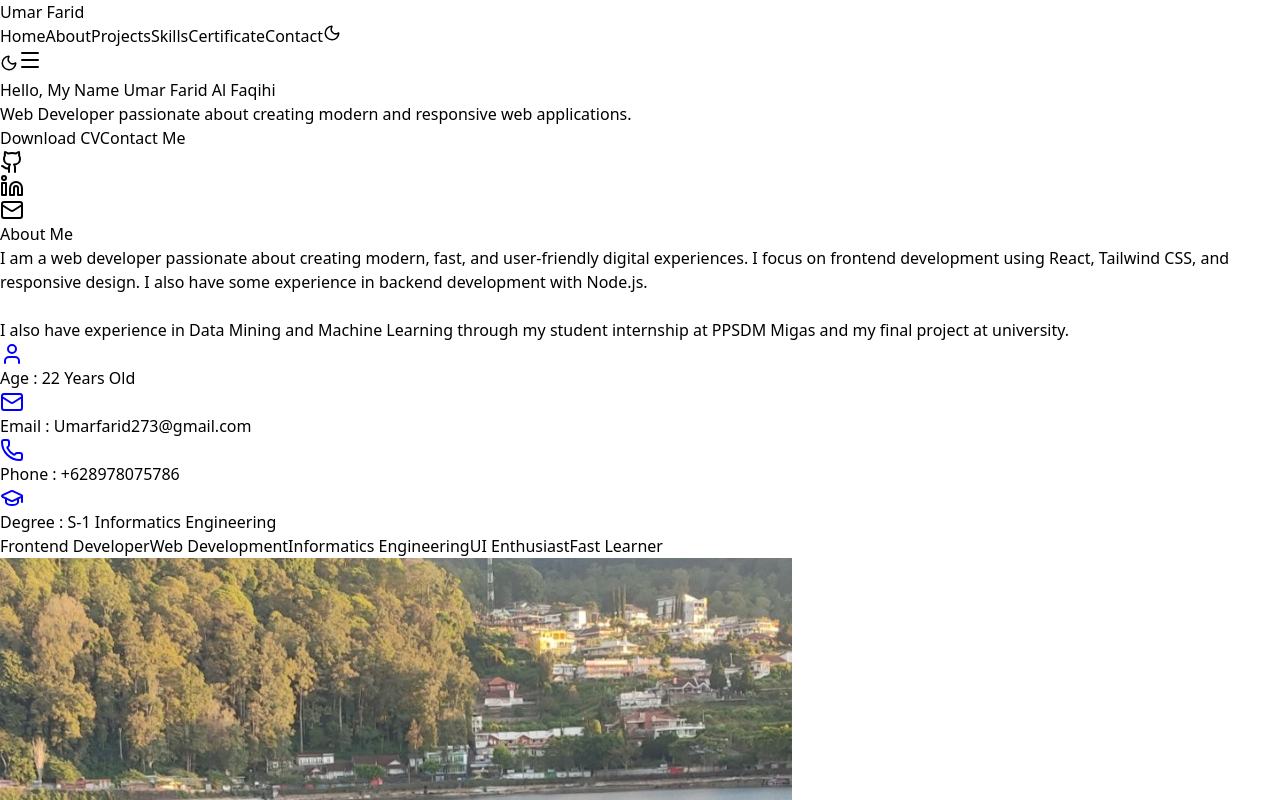
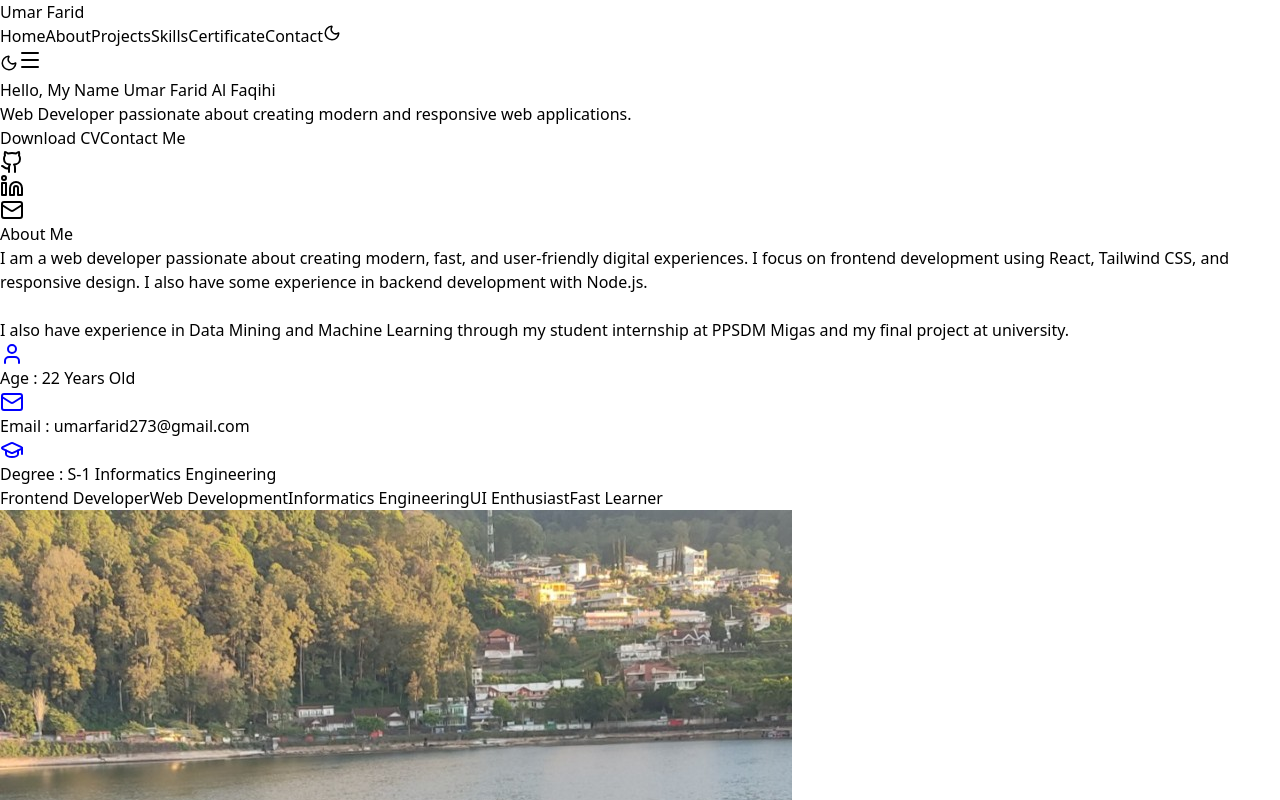
Before and after one commit to Umarfaridd/react-portofolio, a React (Vite) app: page / in a window 1280 px wide. Shown: the top 800 px of the page. Built offline with nearby package versions, Linux system fonts and the light colour scheme.

Commit message:
Fix Pages

```diff
--- a/src/components/About.jsx
+++ b/src/components/About.jsx
@@ -20,8 +20,7 @@ export default function About({ darkMode }) {
             </p>
             <p className={`flex flex-col gap-2 text-base leading-relaxed ${darkMode ? 'text-gray-300' : 'text-gray-700'}`}>
               <span className="flex items-center gap-2"><User size={24} color="blue"/>Age : 22 Years Old</span>
-              <span className="flex items-center gap-2"><Mail size={24} color="blue" />Email : Umarfarid273@gmail.com</span>
-              <span className="flex items-center gap-2"><Phone size={24} color="blue" />Phone : +628978075786</span>
+              <span className="flex items-center gap-2"><Mail size={24} color="blue" />Email : umarfarid273@gmail.com</span>
               <span className="flex items-center gap-2"><GraduationCap size={24} color="blue" />Degree : S-1 Informatics Engineering</span>
             </p>
             <div className="flex flex-wrap md:gap-3 gap-2 mt-6">
--- a/src/components/Contact.jsx
+++ b/src/components/Contact.jsx
@@ -62,8 +62,9 @@ export default function Contact({ darkMode }) {
             contact me with my social media or send me a message using the form below. I look forward to hearing from you!
           </p>
           <p className={`mb-8 flex flex-col gap-2 text-base leading-relaxed ${darkMode ? 'text-gray-300' : 'text-gray-700'}`}>
-              <span className="flex items-center gap-2"><Mail size={20} color="blue" />Email : Umarfarid273@gmail.com</span>
-              <span className="flex items-center gap-2"><Phone size={20} color="blue" />Phone : +628978075786</span>
+              <span className="flex items-center gap-2"><Mail size={20} color="blue" />Email : umarfarid273@gmail.com</span>
+              <span className="flex items-center gap-2"><Linkedin size={20} color="blue" />Linkedin : umarfaridalf</span>
+              <span className="flex items-center gap-2"><Github size={20} color="blue" />Github : Umarfaridd</span>
             </p>
           <div className="flex justify-center lg:justify-start gap-6 mb-8">
             <a href="https://github.com/Umarfaridd" target="_blank" rel="noopener noreferrer" className="bg-white text-gray-800 p-4 rounded-full shadow-lg hover:shadow-xl transition transform hover:scale-110">
```
